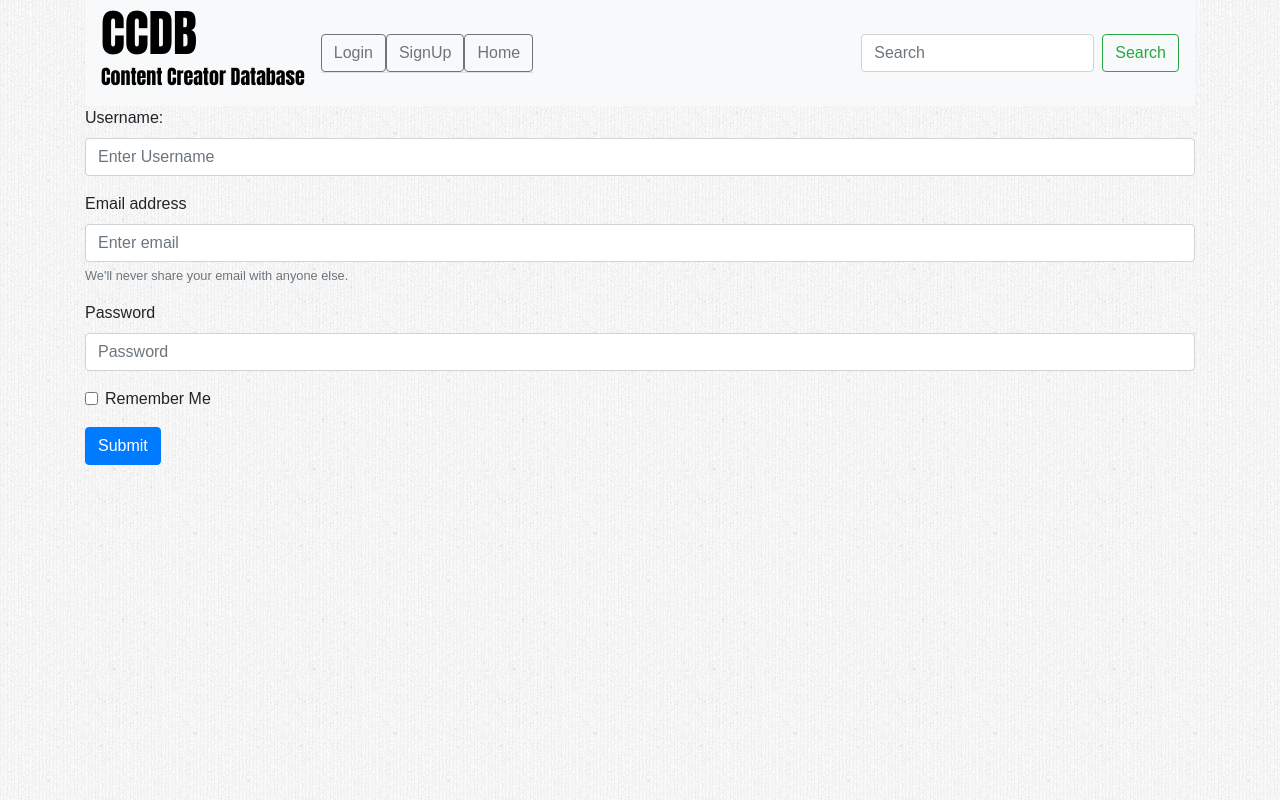
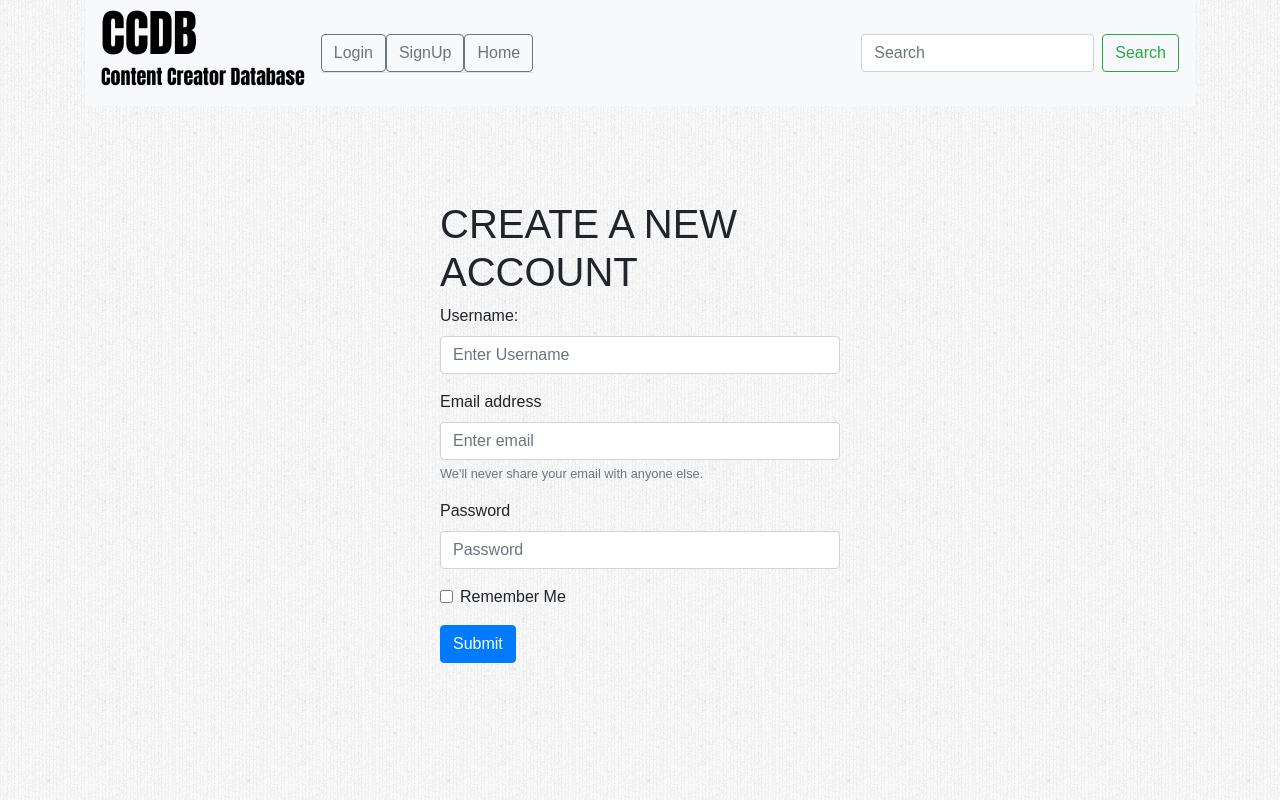
Before and after one commit to 81Jeremiah/content-creator-database, a React (Create React App) app in the folder client/: page /Signup in a window 1280 px wide. Built offline with nearby package versions, Linux system fonts and the light colour scheme; a web font is replaced by a local one.

Commit message:
added classes on signup and login for css

```diff
--- a/client/src/containers/Login.js
+++ b/client/src/containers/Login.js
@@ -30,7 +30,8 @@ class Login extends Component {
 render() {
   return(
 
-  <Form onSubmit={this.handleSubmit}>
+  <Form className="login-form" onSubmit={this.handleSubmit}>
+    <h1>LOGIN</h1>
     <FormGroup controlId="exampleForm.ControlInput1">
       <Form.Label>Email address</Form.Label>
     <FormControl type="email" placeholder="Enter email" name="email" value={this.state.email} onChange={this.handleChange} />
--- a/client/src/containers/SignUp.js
+++ b/client/src/containers/SignUp.js
@@ -31,7 +31,8 @@ class SignUp extends Component {
 render() {
   return(
 
-  <Form onSubmit={this.handleSubmit}>
+  <Form className="signup-form" onSubmit={this.handleSubmit}>
+    <h1> CREATE A NEW ACCOUNT </h1>
     <FormGroup controlId="exampleForm.ControlInput1">
       <Form.Label>Username: </Form.Label>
     <FormControl type="text" placeholder="Enter Username" name="username" value={this.state.username} onChange={this.handleChange} />
```
